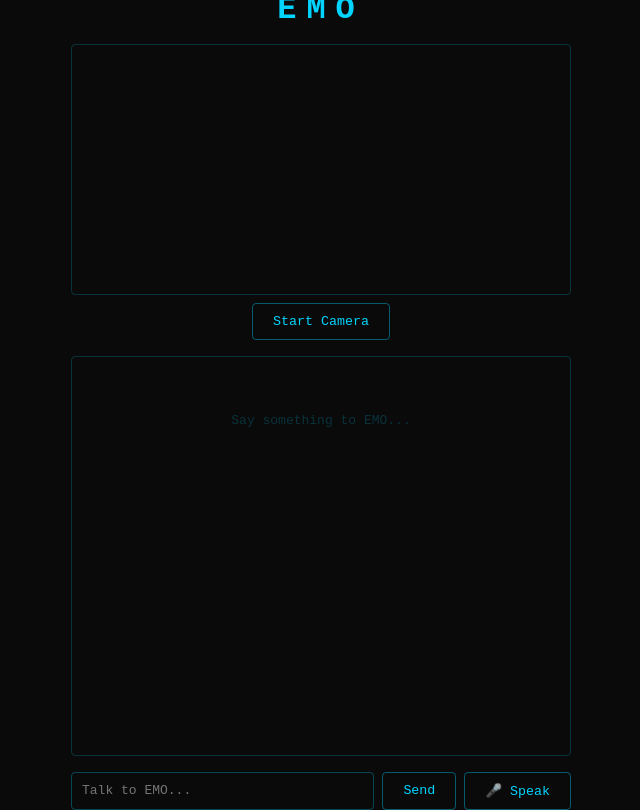
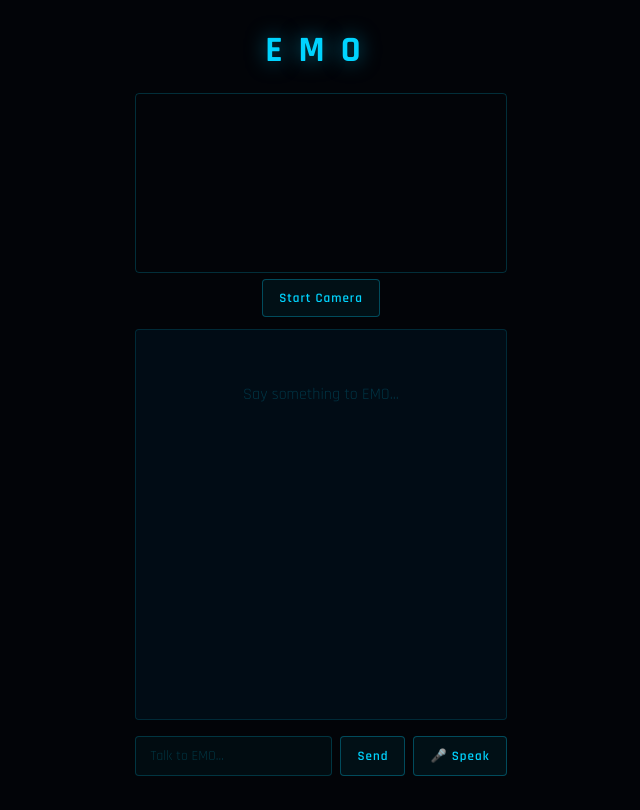
Before and after one commit to PARITONCH/EMO, a React (Vite) app in the folder client/: page / in a window 1280 px wide. Shown: the whole page, without its empty margins (319-959 px from the left). Built offline with nearby package versions, Linux system fonts and the light colour scheme.

Commit message:
improved UI and auto scroll

```diff
--- a/client/src/App.jsx
+++ b/client/src/App.jsx
@@ -1,4 +1,4 @@
-import { useState, useRef } from "react"
+import { useState, useRef, useEffect } from "react"
 import Camera from "./Camera"
 import { useVoice } from "./useVoice"
 
@@ -7,13 +7,34 @@ function App() {
   const [input, setInput] = useState("")
   const [frame, setFrame] = useState(null)
   const [loading, setLoading] = useState(false)
+  const [currentWord, setCurrentWord] = useState("")
   const cameraRef = useRef(null)
+  const messagesEndRef = useRef(null)
+
+  useEffect(() => {
+    messagesEndRef.current?.scrollIntoView({ behavior: "smooth" })
+  }, [messages, loading])
 
   function speak(text) {
+    const words = text.split(" ")
+    let wordIndex = 0
+
     const utterance = new SpeechSynthesisUtterance(text)
     utterance.rate = 1
     utterance.pitch = 1
     utterance.volume = 1
+
+    utterance.onboundary = (e) => {
+      if (e.name === "word") {
+        wordIndex++
+        setCurrentWord(words[wordIndex - 1])
+      }
+    }
+
+    utterance.onend = () => {
+      setCurrentWord("")
+    }
+
     window.speechSynthesis.speak(utterance)
   }
 
@@ -21,7 +42,6 @@ function App() {
     const textToSend = voiceText || input
     if (!textToSend.trim() || loading) return
 
-    // Auto capture camera frame before sending
     let currentFrame = frame
     if (cameraRef.current) {
       cameraRef.current.captureFrame()
@@ -69,6 +89,21 @@ function App() {
     <div className="container">
       <h1>EMO</h1>
 
+      {currentWord && (
+        <div style={{
+          textAlign: "center",
+          fontSize: "28px",
+          fontWeight: "700",
+          color: "#00d4ff",
+          letterSpacing: "4px",
+          textShadow: "0 0 20px rgba(0,212,255,0.8)",
+          animation: "fadeIn 0.1s ease",
+          minHeight: "40px"
+        }}>
+          {currentWord}
+        </div>
+      )}
+
       <Camera ref={cameraRef} onCapture={handleCapture} />
 
       <div className="messages">
@@ -90,6 +125,7 @@ function App() {
             EMO is thinking...
           </div>
         )}
+        <div ref={messagesEndRef} />
       </div>
 
       <div className="input-row">
--- a/client/src/index.css
+++ b/client/src/index.css
@@ -1,3 +1,5 @@
+@import url('https://fonts.googleapis.com/css2?family=Rajdhani:wght@300;400;500;600;700&display=swap');
+
 * {
   box-sizing: border-box;
   margin: 0;
@@ -5,87 +7,41 @@
 }
 
 body {
-  background: #0a0a0a;
+  background: #020408;
   color: #00d4ff;
-  font-family: monospace;
+  font-family: 'Rajdhani', monospace;
   height: 100vh;
   display: flex;
   justify-content: center;
   align-items: center;
+  overflow: hidden;
 }
 
 .container {
-  width: 500px;
+  width: 100%;
+  max-width: 480px;
+  height: 100vh;
   display: flex;
   flex-direction: column;
-  gap: 16px;
+  gap: 12px;
+  padding: 20px 16px;
 }
 
 h1 {
   text-align: center;
-  letter-spacing: 10px;
-  font-size: 32px;
+  letter-spacing: 16px;
+  font-size: 36px;
+  font-weight: 700;
+  color: #00d4ff;
+  text-shadow: 0 0 20px rgba(0,212,255,0.5);
+  padding: 8px 0;
 }
 
-.messages {
-  height: 400px;
-  overflow-y: auto;
-  border: 1px solid rgba(0,212,255,0.2);
-  border-radius: 4px;
-  padding: 16px;
-  display: flex;
-  flex-direction: column;
-  gap: 10px;
-}
-
-.msg {
-  padding: 8px 12px;
-  border-radius: 4px;
-  font-size: 13px;
-  max-width: 80%;
-}
-
-.msg.user {
-  background: rgba(0,212,255,0.1);
-  border: 1px solid rgba(0,212,255,0.2);
-  align-self: flex-end;
-}
-
-.input-row {
-  display: flex;
-  gap: 8px;
-}
-
-input {
-  flex: 1;
-  background: transparent;
-  border: 1px solid rgba(0,212,255,0.3);
-  color: #00d4ff;
-  padding: 10px;
-  font-family: monospace;
-  font-size: 13px;
-  outline: none;
-  border-radius: 4px;
-}
-
-button {
-  background: transparent;
-  border: 1px solid rgba(0,212,255,0.4);
-  color: #00d4ff;
-  padding: 10px 20px;
-  font-family: monospace;
-  cursor: pointer;
-  border-radius: 4px;
-}
-
-button:hover {
-  background: rgba(0,212,255,0.1);
-}
-
+/* Camera */
 .camera {
   display: flex;
   flex-direction: column;
-  gap: 8px;
+  gap: 6px;
   align-items: center;
 }
 
@@ -93,6 +49,8 @@ button:hover {
   width: 100%;
   border: 1px solid rgba(0,212,255,0.2);
   border-radius: 4px;
+  max-height: 180px;
+  object-fit: cover;
 }
 
 .cam-btns {
@@ -100,9 +58,111 @@ button:hover {
   gap: 8px;
 }
 
+/* Messages */
+.messages {
+  flex: 1;
+  overflow-y: auto;
+  border: 1px solid rgba(0,212,255,0.15);
+  border-radius: 4px;
+  padding: 14px;
+  display: flex;
+  flex-direction: column;
+  gap: 10px;
+  background: rgba(0,20,35,0.5);
+  scrollbar-width: thin;
+  scrollbar-color: rgba(0,212,255,0.2) transparent;
+}
+
+.msg {
+  padding: 8px 12px;
+  border-radius: 4px;
+  font-size: 14px;
+  max-width: 85%;
+  line-height: 1.5;
+  animation: fadeIn 0.3s ease;
+}
+
+@keyframes fadeIn {
+  from { opacity: 0; transform: translateY(6px); }
+  to { opacity: 1; transform: translateY(0); }
+}
+
+.msg.user {
+  background: rgba(0,212,255,0.08);
+  border: 1px solid rgba(0,212,255,0.2);
+  color: rgba(0,212,255,0.9);
+  align-self: flex-end;
+}
+
 .msg.emo {
-  background: rgba(255, 200, 0, 0.05);
-  border: 1px solid rgba(255, 200, 0, 0.15);
-  color: rgba(255, 220, 100, 0.9);
+  background: rgba(255,200,0,0.05);
+  border: 1px solid rgba(255,200,0,0.15);
+  color: rgba(255,220,100,0.9);
   align-self: flex-start;
 }
+
+/* Input */
+.input-row {
+  display: flex;
+  gap: 8px;
+  padding: 4px 0;
+}
+
+input {
+  flex: 1;
+  background: rgba(0,212,255,0.04);
+  border: 1px solid rgba(0,212,255,0.2);
+  color: #00d4ff;
+  padding: 10px 14px;
+  font-family: 'Rajdhani', monospace;
+  font-size: 14px;
+  outline: none;
+  border-radius: 4px;
+  transition: border-color 0.2s;
+}
+
+input:focus {
+  border-color: rgba(0,212,255,0.5);
+}
+
+input::placeholder {
+  color: rgba(0,212,255,0.2);
+}
+
+button {
+  background: rgba(0,212,255,0.06);
+  border: 1px solid rgba(0,212,255,0.3);
+  color: #00d4ff;
+  padding: 10px 16px;
+  font-family: 'Rajdhani', monospace;
+  font-size: 13px;
+  font-weight: 600;
+  letter-spacing: 1px;
+  cursor: pointer;
+  border-radius: 4px;
+  transition: all 0.2s;
+  white-space: nowrap;
+}
+
+button:hover:not(:disabled) {
+  background: rgba(0,212,255,0.15);
+  border-color: rgba(0,212,255,0.6);
+  box-shadow: 0 0 12px rgba(0,212,255,0.2);
+}
+
+button:disabled {
+  opacity: 0.3;
+  cursor: not-allowed;
+}
+
+/* Scrollbar */
+.messages::-webkit-scrollbar {
+  width: 4px;
+}
+.messages::-webkit-scrollbar-track {
+  background: transparent;
+}
+.messages::-webkit-scrollbar-thumb {
+  background: rgba(0,212,255,0.2);
+  border-radius: 2px;
+}
```
